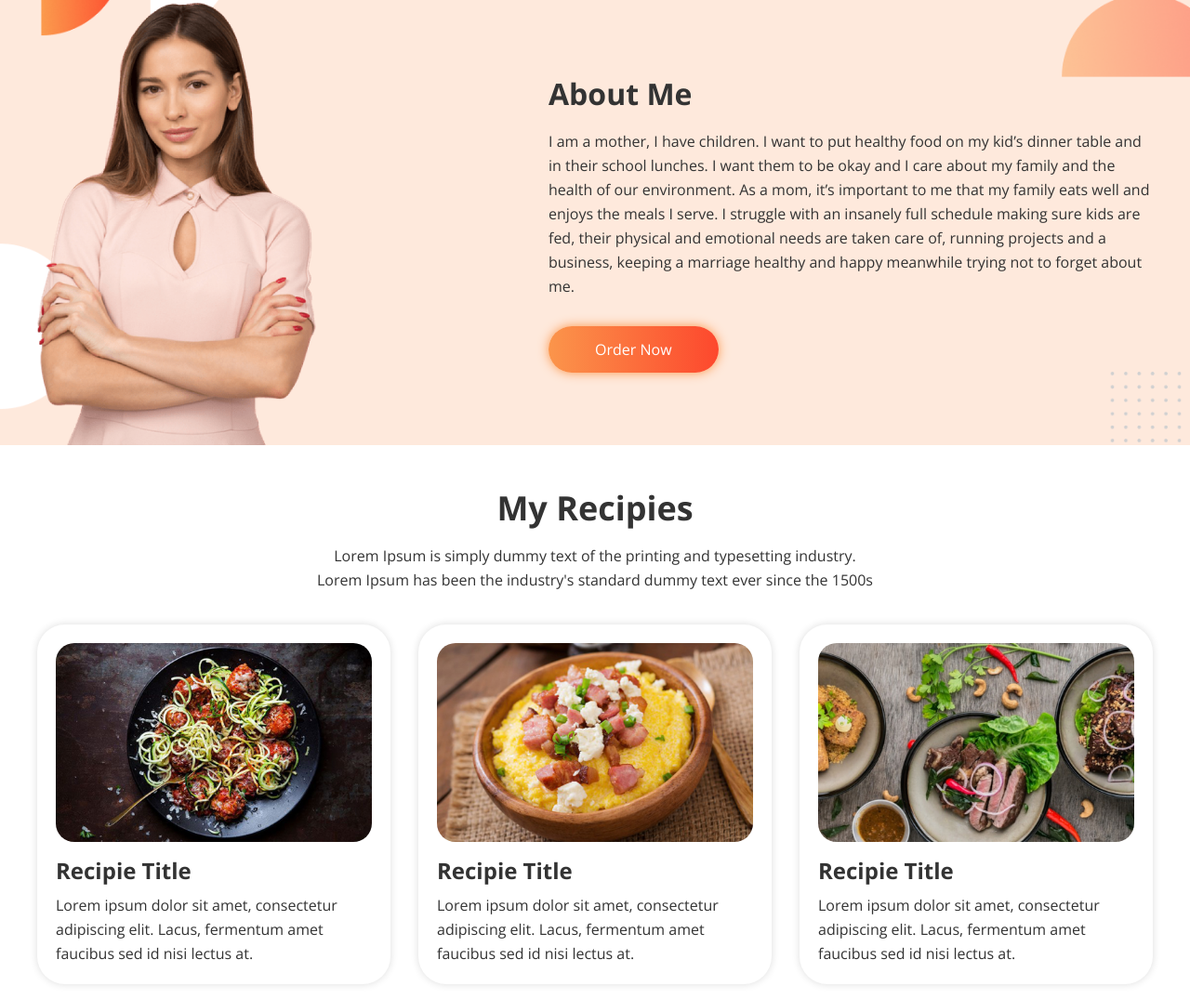
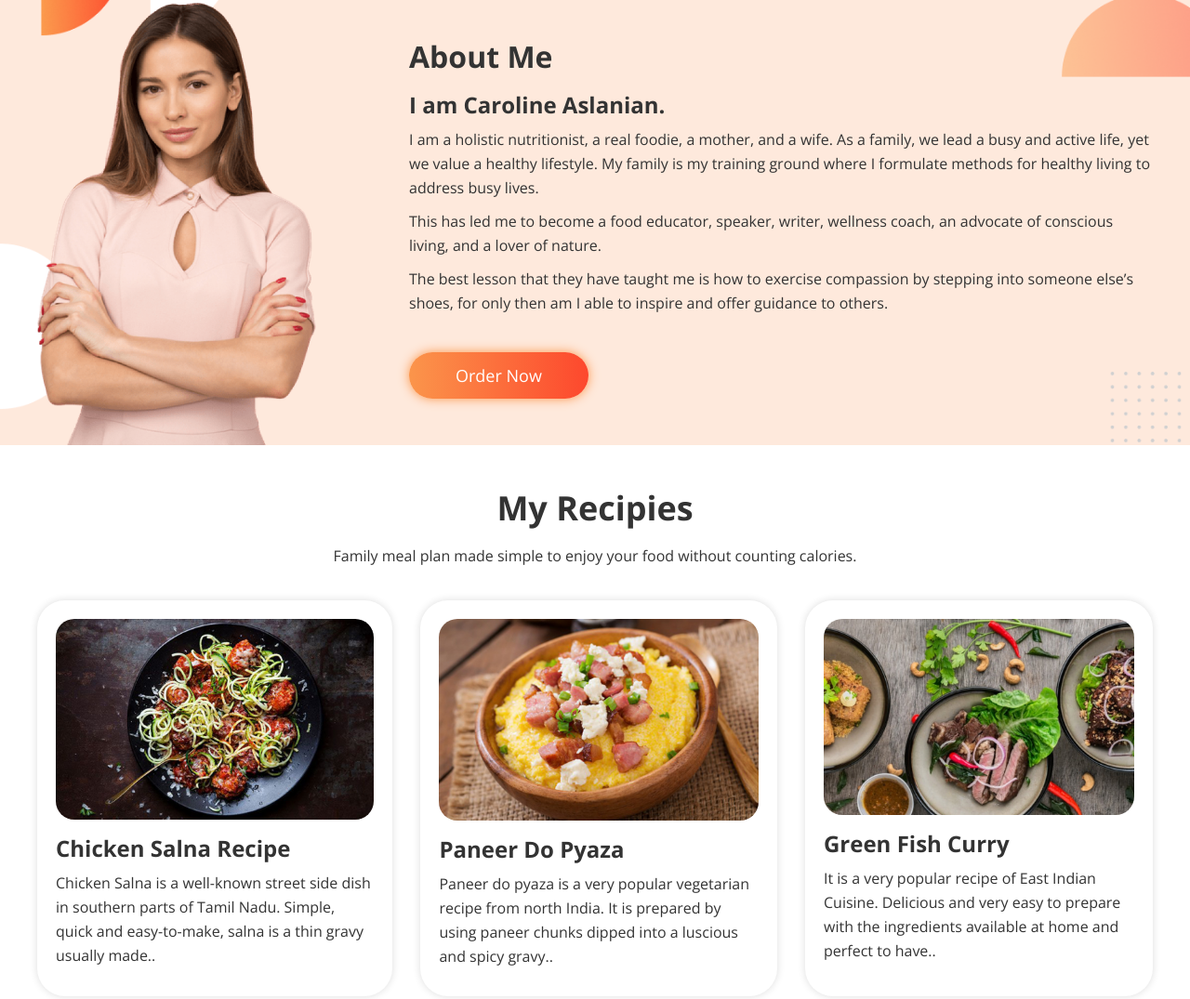
Before and after one commit to uddinsala/food-network, a plain HTML site: page index.html in a window 1280 px wide. Shown: the part 617-1692 px from the top of the page at 93% size. Drawn offline with nearby package versions, Linux system fonts and the light colour scheme.

Commit message:
update dummy content and css

```diff
--- a/assets/css/style.css
+++ b/assets/css/style.css
@@ -16,6 +16,12 @@ body {
 a {
     color: #f434f4;
     text-decoration: none;
+}
+p {
+    margin-bottom: 10px;
+}
+h1,h2,h3,h4 {
+    margin-bottom: 10px;
 }
 h1 {
     font-size: 38px;
@@ -59,9 +65,6 @@ textarea {
     padding: 10px;
     line-height: 20px;
 }
-button.btn {
-    border: none;
-}
 .w-25 {
     width: 25%;
 }
@@ -103,13 +106,16 @@ button.btn {
 .btn {
     display: inline-block;
     padding: 10px 50px;
+    font-size: 18px;
     line-height: 30px;
     background: #ffa84c;
     background: linear-gradient(to right,  #fb954b 0%,#fd482d 100%);
     border-radius: 30px;
     color: #FFF;
     box-shadow:0px 0px 12px 0px #fc964b;
-
+}
+button.btn {
+    border: none;
 }
 .text-center {
     text-align: center;
@@ -162,7 +168,7 @@ button.btn {
     float: left;
 }
 .aboutcontent {
-    padding: 80px 0 0 250px;
+    padding: 40px 0 0 100px;
 }
 .aboutcontent h2 {
     margin-bottom: 20px;
--- a/index.html
+++ b/index.html
@@ -30,7 +30,10 @@
                 </div>
                 <div class="aboutcontent w-75">
                     <h2>About Me</h2>
-                    <p>I am a mother, I have children. I want to put healthy food on my kid’s dinner table and in their school lunches. I want them to be okay and I care about my family and the health of our environment. As a mom, it’s important to me that my family eats well and enjoys the meals I serve. I struggle with an insanely full schedule making sure kids are fed, their physical and emotional needs are taken care of, running projects and a business, keeping a marriage healthy and happy meanwhile trying not to forget about me.</p>
+                    <h3>I am Caroline Aslanian.</h3>
+                    <p>I am a holistic nutritionist, a real foodie, a mother, and a wife. As a family, we lead a busy and active life, yet we value a healthy lifestyle. My family is my training ground where I formulate methods for healthy living to address busy lives.</p>
+                    <p>This has led me to become a food educator, speaker, writer, wellness coach, an advocate of conscious living, and a lover of nature.</p>
+                    <p>The best lesson that they have taught me is how to exercise compassion by stepping into someone else’s shoes, for only then am I able to inspire and offer guidance to others.</p>
                     <a class="btn" href="#" title="Order Now">Order Now</a>
                 </div>
             </div>
@@ -42,25 +45,23 @@
             <div class="container">
                 <div class="title">
                     <h2>My Recipies</h2>
-                    <p class="w-50 center">Lorem Ipsum is simply dummy text of the printing and typesetting industry.
-                        Lorem Ipsum has been the industry's standard dummy text ever since the
-                        1500s</p>
+                    <p class="w-50 center">Family meal plan made simple to enjoy your food without counting calories.</p>
                 </div>
                 <div class="blog">
                     <div class="item">
                         <img src="assets/images/food/food1.jpg" alt=""/>
-                        <h3>Recipie Title</h3>
-                        <p>Lorem ipsum dolor sit amet, consectetur adipiscing elit. Lacus, fermentum amet faucibus sed id nisi lectus at.</p>
+                        <h3>Chicken Salna Recipe</h3>
+                        <p>Chicken Salna is a well-known street side dish in southern parts of Tamil Nadu. Simple, quick and easy-to-make, salna is a thin gravy usually made..</p>
                     </div>
                     <div class="item">
                         <img src="assets/images/food/food2.jpg" alt=""/>
-                        <h3>Recipie Title</h3>
-                        <p>Lorem ipsum dolor sit amet, consectetur adipiscing elit. Lacus, fermentum amet faucibus sed id nisi lectus at.</p>
+                        <h3>Paneer Do Pyaza</h3>
+                        <p>Paneer do pyaza is a very popular vegetarian recipe from north India. It is prepared by using paneer chunks dipped into a luscious and spicy gravy..</p>
                     </div>
                     <div class="item">
                         <img src="assets/images/food/food3.jpg" alt=""/>
-                        <h3>Recipie Title</h3>
-                        <p>Lorem ipsum dolor sit amet, consectetur adipiscing elit. Lacus, fermentum amet faucibus sed id nisi lectus at.</p>
+                        <h3>Green Fish Curry</h3>
+                        <p>It is a very popular recipe of East Indian Cuisine. Delicious and very easy to prepare with the ingredients available at home and perfect to have..</p>
                     </div>
                 </div>
             </div>
```
